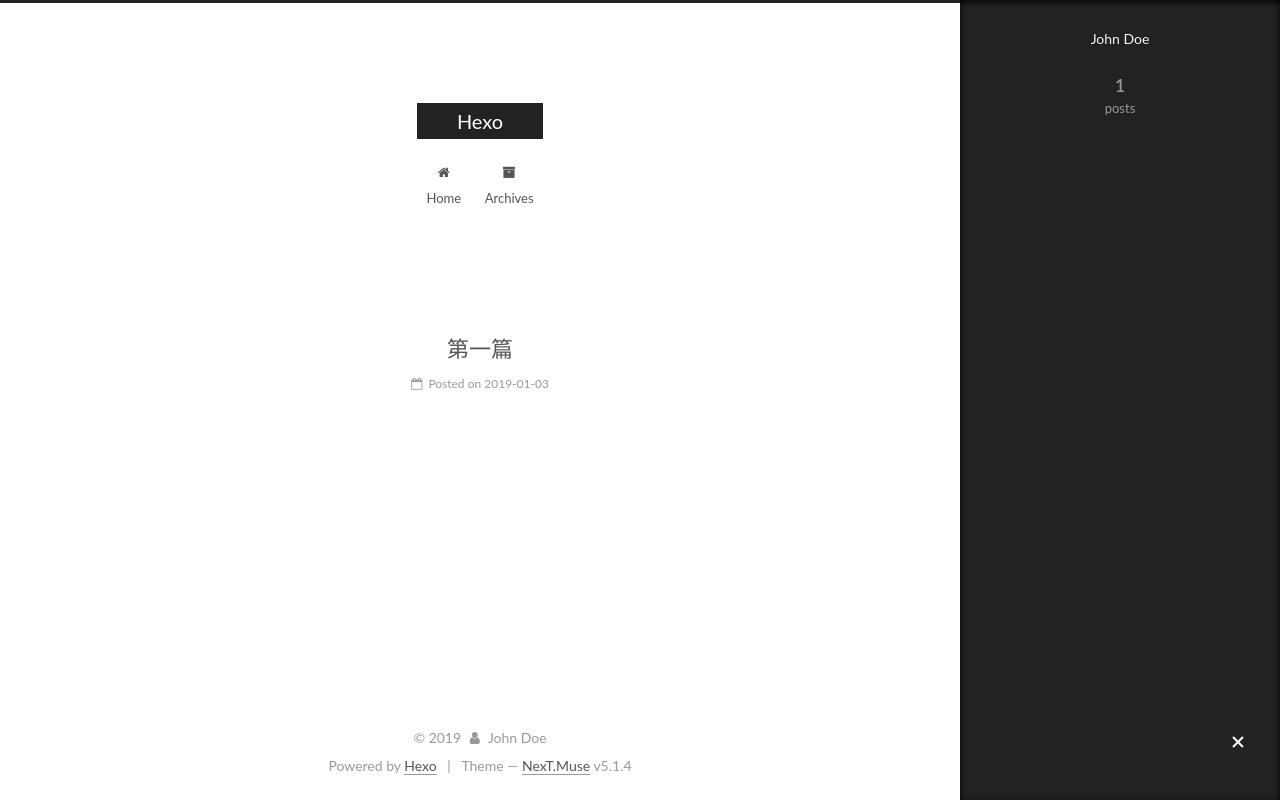
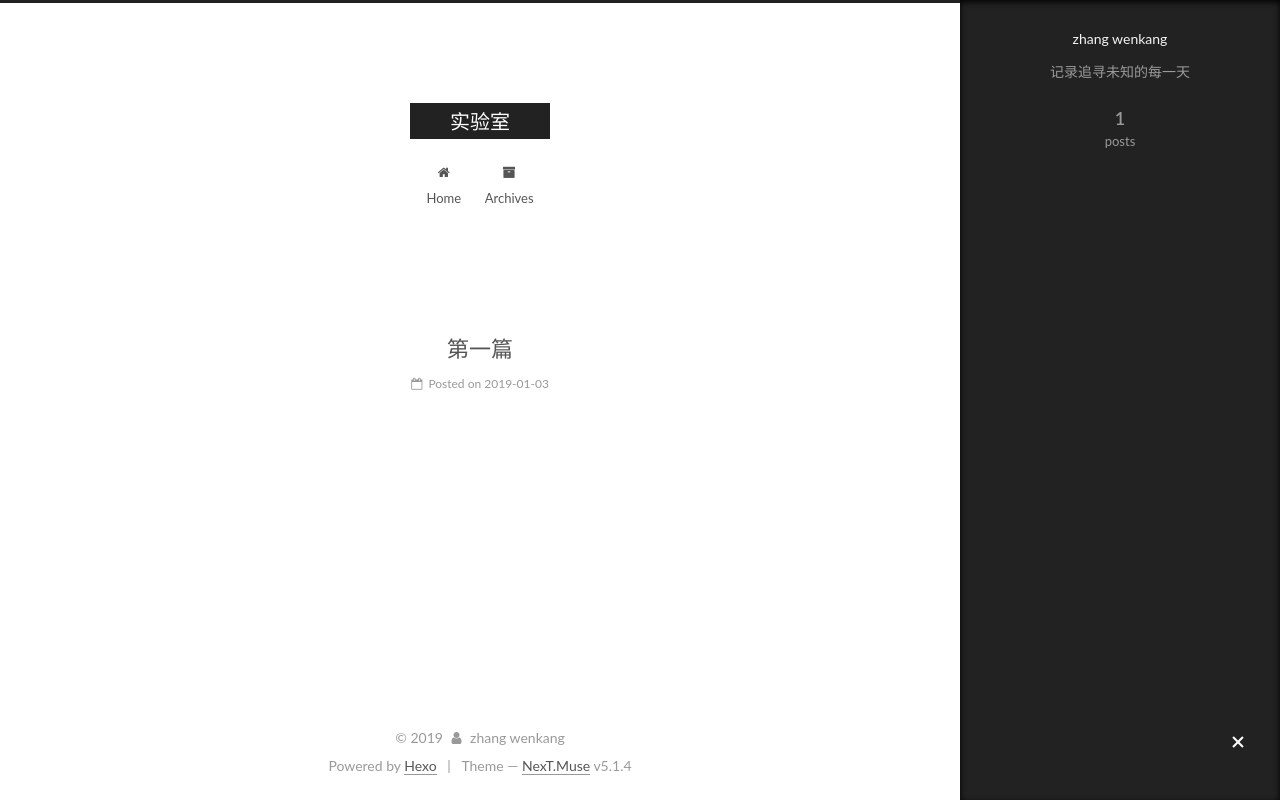
Before and after one commit to cliviazyc/cliviazyc.github.io, a plain HTML site: page index.html in a window 1280 px wide. Both pictures are taken after a click on the element 1238 px from the left and 743 px from the top of the page. Drawn offline with Linux system fonts and the light colour scheme.

Commit message:
Site updated: 2019-01-03 10:53:23

```diff
--- a/css/main.css
+++ b/css/main.css
@@ -1822,7 +1822,7 @@ pre .javascript .function {
   width: 4px;
   height: 4px;
   border-radius: 50%;
-  background: #ff9d5b;
+  background: #ff289e;
 }
 .links-of-blogroll {
   font-size: 13px;
--- a/index.html
+++ b/index.html
@@ -5,7 +5,7 @@
 
 
 
-<html class="theme-next muse use-motion" lang="">
+<html class="theme-next muse use-motion" lang="能懂就行">
 <head><meta name="generator" content="Hexo 3.8.0">
   <meta charset="UTF-8">
 <meta http-equiv="X-UA-Compatible" content="IE=edge">
@@ -79,13 +79,16 @@
 
 
 
+<meta name="description" content="记录追寻未知的每一天">
 <meta property="og:type" content="website">
-<meta property="og:title" content="Hexo">
+<meta property="og:title" content="实验室">
 <meta property="og:url" content="http://yoursite.com/index.html">
-<meta property="og:site_name" content="Hexo">
-<meta property="og:locale" content="default">
+<meta property="og:site_name" content="实验室">
+<meta property="og:description" content="记录追寻未知的每一天">
+<meta property="og:locale" content="能懂就行">
 <meta name="twitter:card" content="summary">
-<meta name="twitter:title" content="Hexo">
+<meta name="twitter:title" content="实验室">
+<meta name="twitter:description" content="记录追寻未知的每一天">
 
 
 
@@ -121,7 +124,7 @@
 
 
 
-  <title>Hexo</title>
+  <title>实验室</title>
 
 
 
@@ -133,7 +136,7 @@
 
 </head>
 
-<body itemscope="" itemtype="http://schema.org/WebPage" lang="default">
+<body itemscope="" itemtype="http://schema.org/WebPage" lang="能懂就行">
 
 
 
@@ -152,7 +155,7 @@
     <div class="custom-logo-site-title">
       <a href="/" class="brand" rel="start">
         <span class="logo-line-before"><i></i></span>
-        <span class="site-title">Hexo</span>
+        <span class="site-title">实验室</span>
         <span class="logo-line-after"><i></i></span>
       </a>
     </div>
@@ -232,13 +235,13 @@
     <link itemprop="mainEntityOfPage" href="http://yoursite.com/2019/01/03/hello-world/">
 
     <span hidden itemprop="author" itemscope="" itemtype="http://schema.org/Person">
-      <meta itemprop="name" content="John Doe">
+      <meta itemprop="name" content="zhang wenkang">
       <meta itemprop="description" content="">
       <meta itemprop="image" content="/images/avatar.gif">
     </span>
 
     <span hidden itemprop="publisher" itemscope="" itemtype="http://schema.org/Organization">
-      <meta itemprop="name" content="Hexo">
+      <meta itemprop="name" content="实验室">
     </span>
 
 
@@ -370,8 +373,8 @@
         <div class="site-overview">
           <div class="site-author motion-element" itemprop="author" itemscope="" itemtype="http://schema.org/Person">
 
-              <p class="site-author-name" itemprop="name">John Doe</p>
-              <p class="site-description motion-element" itemprop="description"></p>
+              <p class="site-author-name" itemprop="name">zhang wenkang</p>
+              <p class="site-description motion-element" itemprop="description">记录追寻未知的每一天</p>
           </div>
 
           <nav class="site-state motion-element">
@@ -426,7 +429,7 @@
   <span class="with-love">
     <i class="fa fa-user"></i>
   </span>
-  <span class="author" itemprop="copyrightHolder">John Doe</span>
+  <span class="author" itemprop="copyrightHolder">zhang wenkang</span>
 
 
 </div>
```
Also changed, not shown: 2019/01/03/hello-world/index.html (+14 -11 lines), archives/2019/01/index.html (+14 -11 lines), archives/2019/index.html (+14 -11 lines), archives/index.html (+14 -11 lines).
